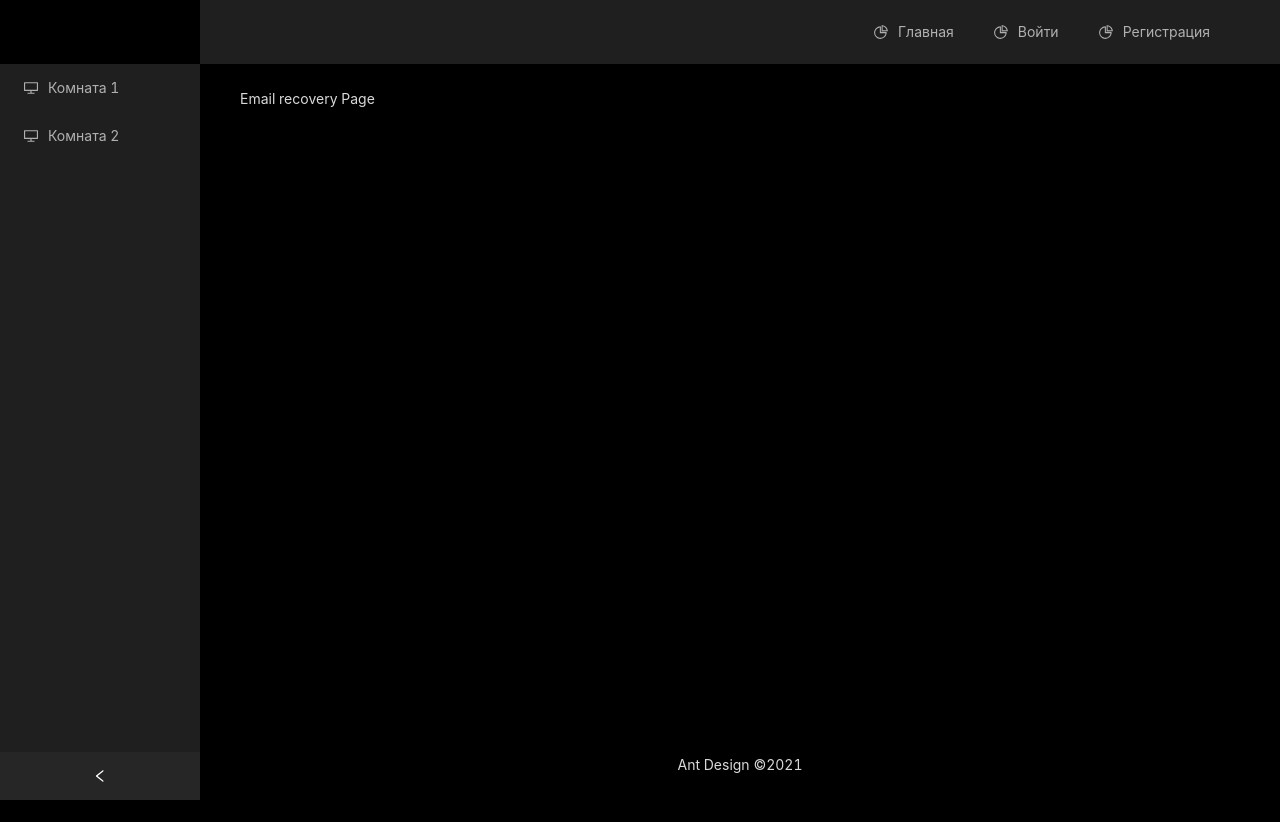
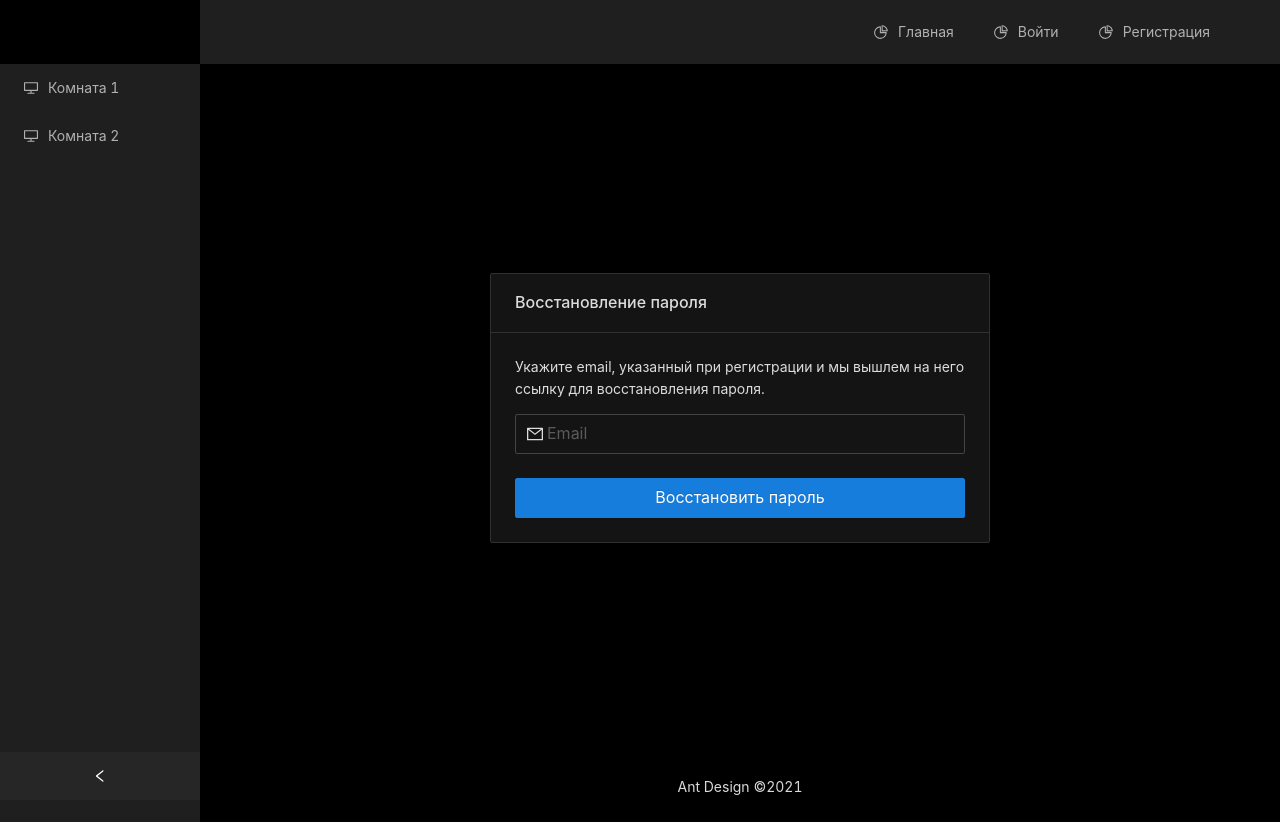
Before and after one commit to rooksgc/rooksgc-dev-client, a React (Create React App) app: page /auth/recover in a window 1280 px wide. Before the commit the page ends 800 px from the top, so only its background shows below. Built offline with nearby package versions, Linux system fonts and the light colour scheme.

Commit message:
add recover page form

```diff
--- a/src/components/Recover/index.tsx
+++ b/src/components/Recover/index.tsx
@@ -1,5 +1,46 @@
 import { FC } from 'react'
+import { Form, Input, Button, Card } from 'antd'
+import { MailOutlined } from '@ant-design/icons'
 
-const Recover: FC = () => <div>Email recovery Page</div>
+const Recover: FC = () => {
+  const onFinish = (values: any) => {
+    // eslint-disable-next-line no-console
+    console.log('Success:', values)
+  }
+
+  const onFinishFailed = (errorInfo: any) => {
+    // eslint-disable-next-line no-console
+    console.log('Failed:', errorInfo)
+  }
+
+  return (
+    <div className="card-container">
+      <Card className="card-centered" title="Восстановление пароля">
+        <p>
+          Укажите email, указанный при регистрации и мы вышлем на него ссылку
+          для восстановления пароля.
+        </p>
+        <Form
+          name="recover"
+          className="login-form"
+          initialValues={{ remember: true }}
+          onFinish={onFinish}
+          onFinishFailed={onFinishFailed}
+        >
+          <Form.Item
+            name="email"
+            rules={[{ required: true, message: 'Введите Email!' }]}
+          >
+            <Input prefix={<MailOutlined />} placeholder="Email" size="large" />
+          </Form.Item>
+
+          <Button size="large" type="primary" htmlType="submit" block>
+            Восстановить пароль
+          </Button>
+        </Form>
+      </Card>
+    </div>
+  )
+}
 
 export default Recover
--- a/src/components/Register/index.tsx
+++ b/src/components/Register/index.tsx
@@ -16,7 +16,7 @@ const Register = () => {
     <div className="card-container">
       <Card style={{ width: 500, margin: '0 auto' }} title="Регистрация">
         <Form
-          name="basic"
+          name="register"
           initialValues={{ remember: true }}
           onFinish={onFinish}
           onFinishFailed={onFinishFailed}
```
